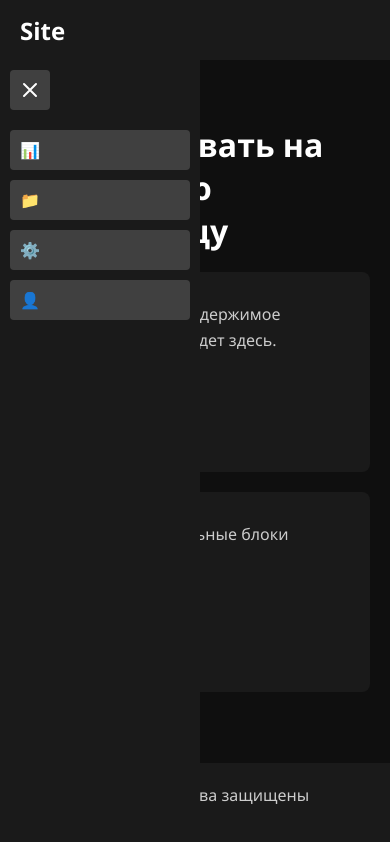
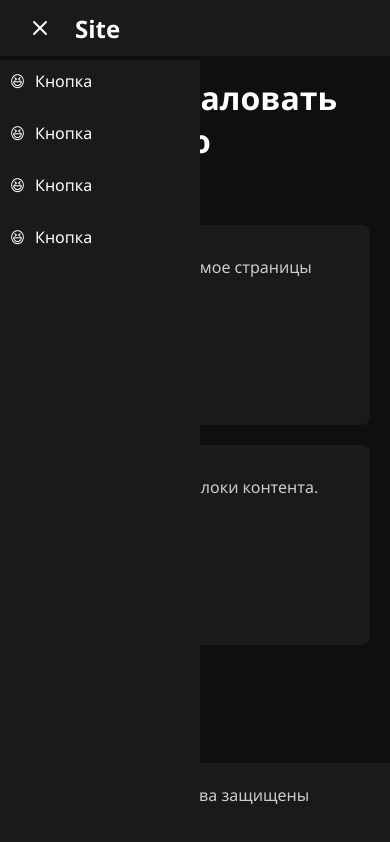
Before and after one commit to odewik/site, a plain HTML site: page home.html in a window 390 px wide. Both pictures are taken after a click on the button "Развернуть меню". Drawn offline with Linux system fonts and the light colour scheme.

Commit message:
Side bar
The side bar has been fixed

```diff
--- a/home.html
+++ b/home.html
@@ -25,9 +25,9 @@
             background-color: #1A1A1A;
             padding: 15px 20px;
             display: flex;
-            justify-content: space-between;
             align-items: center;
-            height: 60px;
+            height: 56px;
+            gap: 15px;
         }
 
         .logo {
@@ -46,13 +46,14 @@
         /* Сайдбар */
         .sidebar {
             background-color: #1A1A1A;
-            width: 50px;
-            padding: 10px;
+            width: 0px;
+            padding: 0px;
             transition: all 0.3s ease;
             display: flex;
             flex-direction: column;
             align-items: center;
             position: relative;
+            overflow: hidden;
         }
 
         .sidebar-expanded {
@@ -61,7 +62,7 @@
         }
 
         .toggle-sidebar {
-            background-color: #404040;
+            background-color: #1A1A1A;
             border: none;
             border-radius: 4px;
             cursor: pointer;
@@ -70,7 +71,6 @@
             display: flex;
             align-items: center;
             justify-content: center;
-            margin-bottom: 20px;
             transition: background-color 0.3s;
         }
 
@@ -78,34 +78,25 @@
             background-color: #505050;
         }
 
-        /* Иконки меню (заглушки) */
         .menu-item {
-            width: 40px;
-            height: 40px;
+            display: flex;
+            align-items: center;
+            color: white;
+            padding: 10px;
+            width: 100%;
+            margin-bottom: 10px;
+            cursor: pointer;
+        }
+
+        .menu-item:hover {
             background-color: #404040;
             border-radius: 4px;
-            margin-bottom: 10px;
-            display: flex;
-            align-items: center;
-            justify-content: center;
-            color: #FFFFFF;
-            transition: all 0.3s ease;
-        }
-
-        .sidebar-expanded .menu-item {
-            width: 100%;
-            padding: 0 10px;
-            justify-content: flex-start;
         }
 
         .menu-text {
-            display: none;
             margin-left: 10px;
-            font-size: 14px;
-        }
-
-        .sidebar-expanded .menu-text {
-            display: inline-block;
+            white-space: nowrap;
+            overflow: hidden;
         }
 
         /* Основное содержимое */
@@ -151,14 +142,15 @@
                 left: 0;
                 height: calc(100vh - 60px);
                 z-index: 1000;
+                width: 0px !important; /* Важно: принудительно скрываем */
             }
 
-            .sidebar:not(.sidebar-expanded) {
-                width: 50px;
+            .sidebar-expanded {
+                width: 200px !important; /* Важно: принудительно показываем */
             }
 
             .main-content {
-                margin-left: 50px;
+                margin-left: 0;
             }
 
             .overlay {
@@ -181,34 +173,33 @@
 <body>
     <!-- Шапка сайта -->
     <header>
+        <button class="toggle-sidebar" id="toggleSidebar" title="Развернуть меню">
+            <svg width="24" height="24" viewBox="0 0 24 24" fill="none" xmlns="http://www.w3.org/2000/svg">
+                <path d="M4 6H20M4 12H20M4 18H20" stroke="white" stroke-width="2" stroke-linecap="round"/>
+            </svg>
+        </button>
         <div class="logo">Site</div>
     </header>
 
     <div class="container">
-        <!-- Сайдбар (изначально 50px) -->
+        <!-- Сайдбар (изначально полностью скрыт) -->
         <aside class="sidebar" id="sidebar">
-            <button class="toggle-sidebar" id="toggleSidebar" title="Развернуть меню">
-                <svg width="24" height="24" viewBox="0 0 24 24" fill="none" xmlns="http://www.w3.org/2000/svg">
-                    <path d="M4 6H20M4 12H20M4 18H20" stroke="white" stroke-width="2" stroke-linecap="round"/>
-                </svg>
-            </button>
-
             <!-- Иконки меню -->
             <div class="menu-item">
-                <span>📊</span>
-                <span class="menu-text"></span>
+                <span>😆</span>
+                <span class="menu-text">Кнопка</span>
             </div>
             <div class="menu-item">
-                <span>📁</span>
-                <span class="menu-text"></span>
+                <span>😆</span>
+                <span class="menu-text">Кнопка</span>
             </div>
             <div class="menu-item">
-                <span>⚙️</span>
-                <span class="menu-text"></span>
+                <span>😆</span>
+                <span class="menu-text">Кнопка</span>
             </div>
             <div class="menu-item">
-                <span>👤</span>
-                <span class="menu-text"></span>
+                <span>😆</span>
+                <span class="menu-text">Кнопка</span>
             </div>
         </aside>
 
@@ -252,11 +243,11 @@
                 toggleButton.innerHTML = `
                     <svg width="24" height="24" viewBox="0 0 24 24" fill="none" xmlns="http://www.w3.org/2000/svg">
                         <path d="M4 6H20M4 12H20M4 18H20" stroke="white" stroke-width="2" stroke-linecap="round"/>
+                    </svg>
                 `;
                 toggleButton.setAttribute('title', 'Развернуть меню');
             }
         });
     </script>
 </body>
-
 </html>
```
